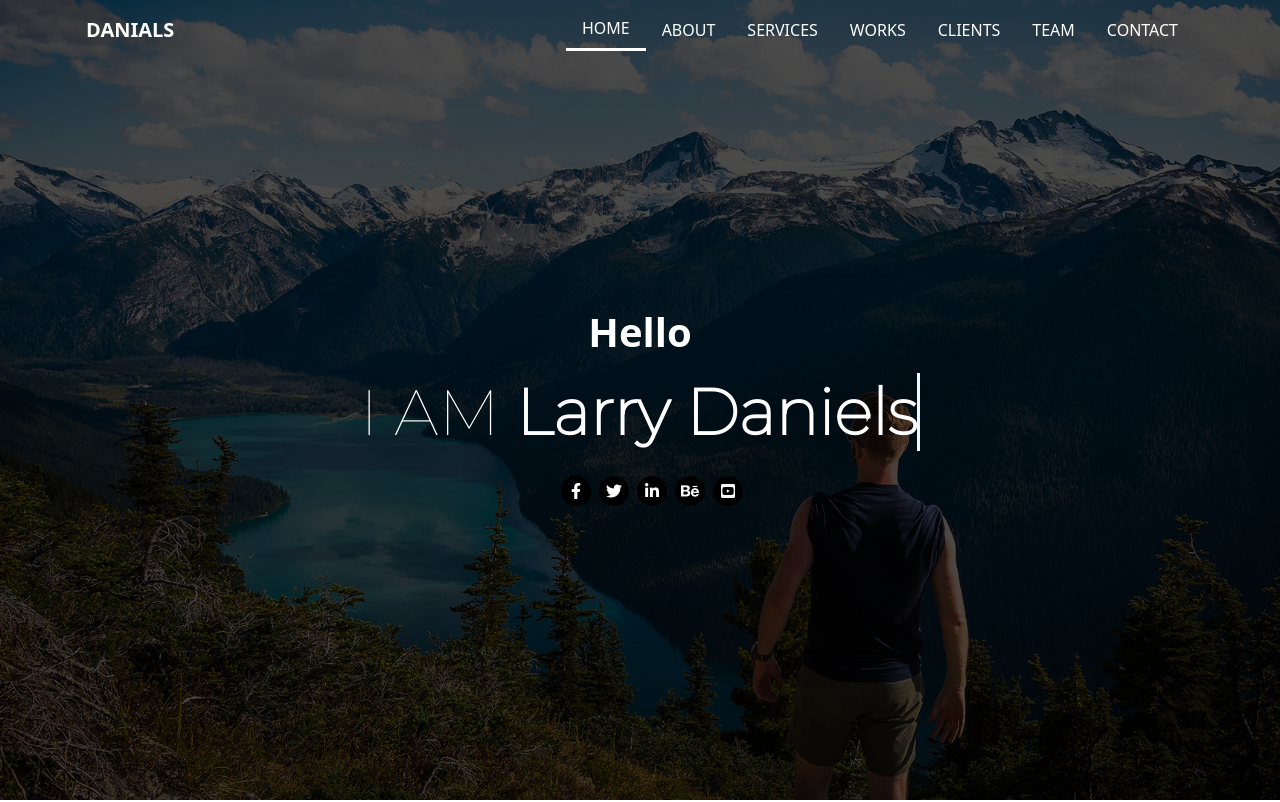
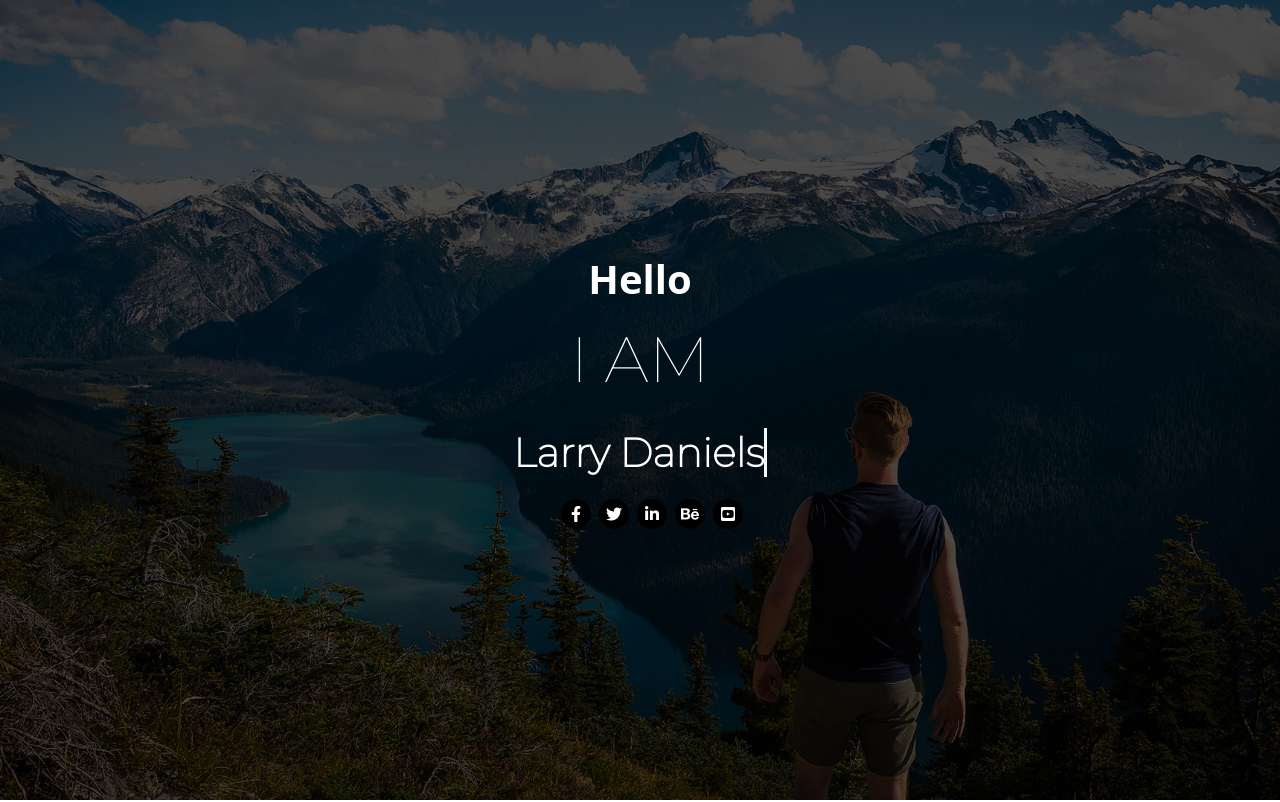
Before and after one commit to mohamedfariedm/Danials, a plain HTML site: page index.html in a window 1280 px wide. Shown: the top 802 px of the page. Drawn offline with Linux system fonts and the light colour scheme.

Commit message:
final resault

```diff
--- a/css/style.css
+++ b/css/style.css
@@ -1,3 +1,4 @@
+
 .bg-image{
     background-image: linear-gradient(0deg,rgba(0, 0, 0, 0.7),rgba(0, 0, 0, 0.7)),url(../imgs/bg.jpg);
     background-position: center center;
@@ -423,3 +424,6 @@ background-color: #DCDCDC;
   font-size: 4rem;
   font-family: 'Montserrat', sans-serif;
 }
+.font{
+  font-family: 'Montserrat', sans-serif;
+}
--- a/index.html
+++ b/index.html
@@ -52,42 +52,11 @@
     <main data-bs-spy="scroll" data-bs-target="#navbar-example2" data-bs-root-margin="0px 0px -40%"
         data-bs-smooth-scroll="true" class="scrollspy-example bg-body-tertiary" tabindex="0">
         <section id="home" class="vh-100 bg-image position-relative z-3 ">
-            <nav id="navbar-example2" class="navbar bg-transparent px-3 mb-3 container PT-5 pb-5  navbar-expand-lg">
-                <a class="navbar-brand text-white fw-bolder" href="#">DANIALS</a>
-                <button class="navbar-toggler border-0  text-white" type="button" data-bs-toggle="collapse" data-bs-target="#navbarSupportedContent"
-                    aria-controls="navbarSupportedContent" aria-expanded="false" aria-label="Toggle navigation">
-                    <span class="navbar-toggler-icon"></span>
-                </button>
-                <div class="collapse navbar-collapse" id="navbarSupportedContent">
-                    <ul class="nav nav-pills ms-auto flex-lg-row flex-column align-items-center ">
-                        <li class="nav-item">
-                            <a class="nav-link text-white  border-bot" href="#home">HOME</a>
-                        </li>
-                        <li class="nav-item">
-                            <a class="nav-link text-white" href="#about">ABOUT</a>
-                        </li>
-                        <li class="nav-item">
-                            <a class="nav-link text-white" href="#services">SERVICES</a>
-                        </li>
-                        <li class="nav-item">
-                            <a class="nav-link text-white" href="#works">WORKS</a>
-                        </li>
-                        <li class="nav-item">
-                            <a class="nav-link text-white" href="#clients">CLIENTS</a>
-                        </li>
-                        <li class="nav-item">
-                            <a class="nav-link text-white" href="#team">TEAM</a>
-                        </li>
-                        <li class="nav-item">
-                            <a class="nav-link text-white" href="#contact">CONTACT</a>
-                        </li>
-                    </ul>
-                </div>
-            </nav>
-            <div class="h-75 d-flex justify-content-center align-items-center text-center">
+            <div class="h-100 d-flex justify-content-center align-items-center text-center">
                 <div class="container">
                 <h1 class="  text-white  fw-bolder fs-1">Hello</h1>
-                <p class="  text-white    font-size-big">I AM <span class="anmiton fw-bolder"></span></p>
+                <p  class="  text-white    font-size-big">I AM </p>
+                <p class="  text-white    fw-bolder fs-1 font"><span class="anmiton fw-bolder"></span></p>
                 <ul class="  text-white  list-none d-flex justify-content-center">
                     <li>
                         <i
@@ -519,7 +488,7 @@
         <section id="team" class="py-5" >
             <div class="container py-5 text-center">
                 <h1 class="text-black dotet font-bolder">OUR TEAM.</h1>
-                <div class="row g-4 container p-5">
+                <div class="row g-4 container m-0 py-5">
                     <div class="col-lg-4 col-md-6 px-3">
                         <div class="card">
                         <div class="position-relative scale-image">
@@ -590,7 +559,7 @@
         <section id="contact" class="py-5 bg-white" >
             <div class="container py-5 text-center w-75 m-auto">
                 <h1 class="text-black dotet font-bolder">Contact Us.</h1>
-                <div class="row  p-5 mt-4 g-1">
+                <div class="row  py-5 mt-4 g-1">
                     <div class="col-lg-4 col-md-6 text-center">
                         <div class="  d-flex flex-column align-items-center pb-5 faried">
                            <div class="icon-size d-flex align-items-center justify-content-center hove-6"> <i class="fa fa-location-arrow fs-3"></i> </div>
@@ -614,10 +583,10 @@
                     </div>
                     <div class="mb-3">
                         <div class="row">
-                            <div class="col-lg mb-4 mb-lg-0 mb-md-4">
+                            <div class="col-lg-6 mb-4 mb-lg-0 mb-md-4">
                               <input type="text" class="form-control back-ground-label shadow-none" placeholder="name" >
                             </div>
-                            <div class="col-lg mb-4 mb-lg-0 mb-md-4 ">
+                            <div class="col-lg-6 mb-4 mb-lg-0 mb-md-4 ">
                               <input type="text" class="form-control back-ground-label shadow-none" placeholder="email" >
                             </div>
                           </div>
```
